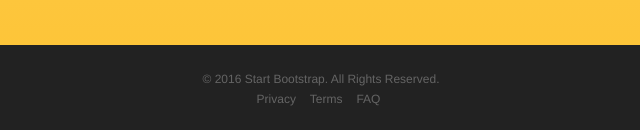
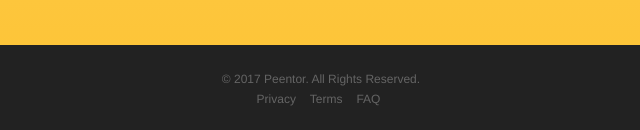
Before and after one commit to leopeng8817/peentor-web, a website: page index.html in a window 1280 px wide. Shown: the part 3669-3799 px from the top of the page, 319-959 px from the left. Drawn offline with nearby package versions, Linux system fonts and the light colour scheme; a web font is replaced by a local one.

Commit message:
Revised the footer copy right thingy

```diff
--- a/index.html
+++ b/index.html
@@ -207,7 +207,7 @@
 
     <footer>
         <div class="container">
-            <p>&copy; 2016 Start Bootstrap. All Rights Reserved.</p>
+            <p>&copy; 2017 Peentor. All Rights Reserved.</p>
             <ul class="list-inline">
                 <li>
                     <a href="#">Privacy</a>
```
